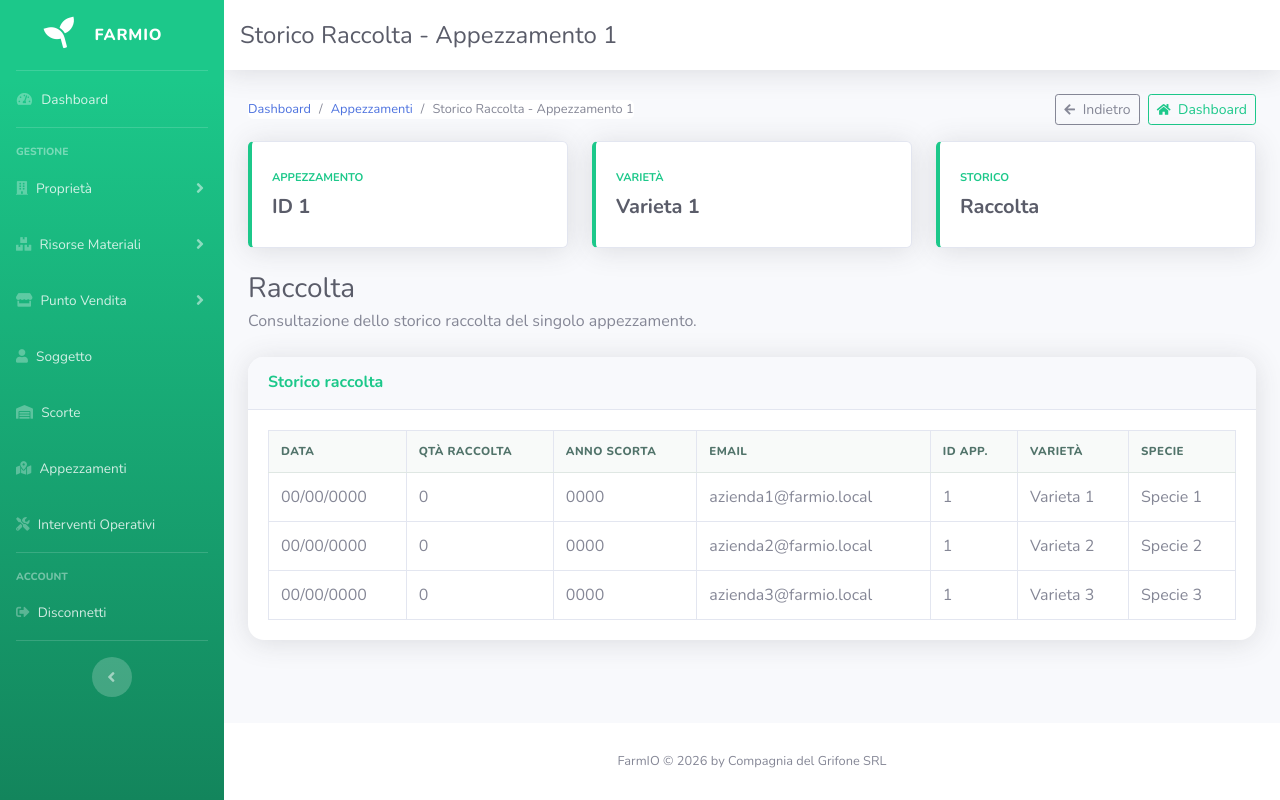
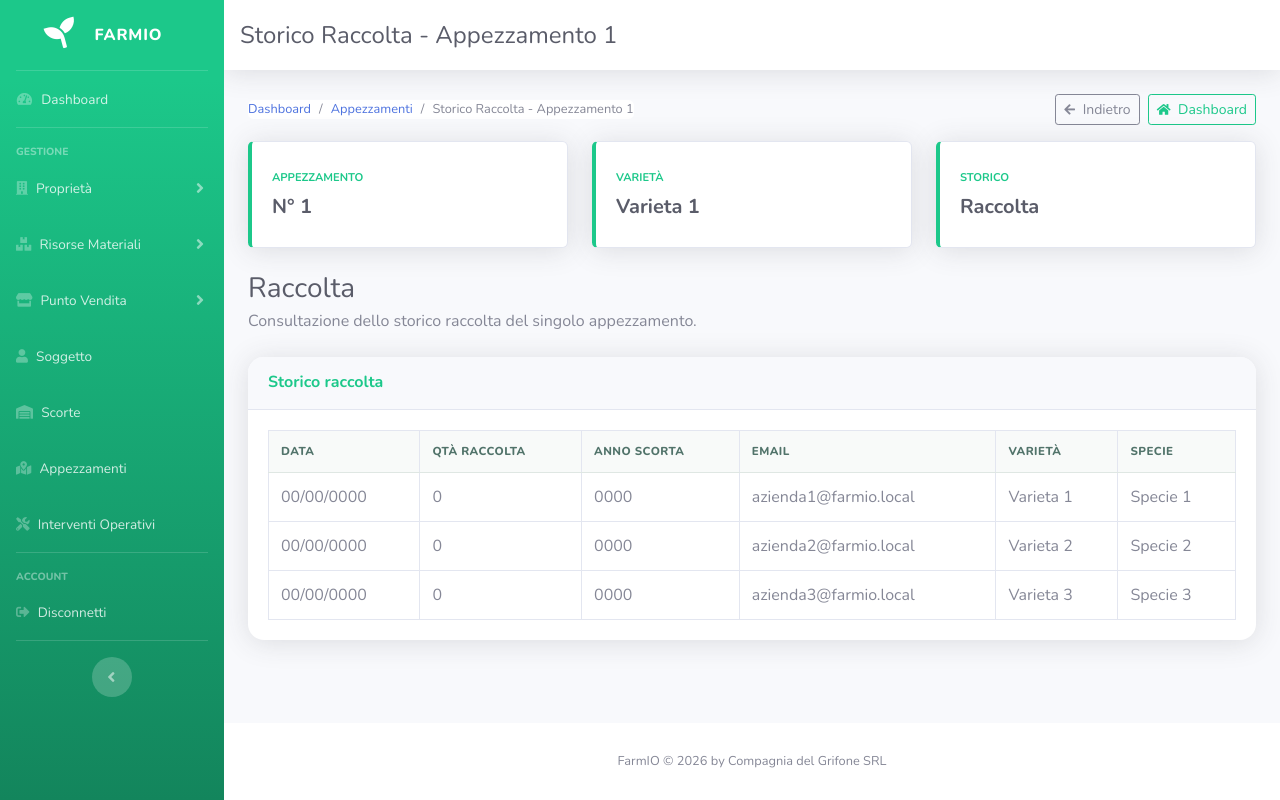
Before and after one commit to tedesco-lorenzo/FarmIO, a Flask app: page /appezzamenti/1/raccolta in a window 1280 px wide. Run offline with Flask 3, Linux system fonts and the light colour scheme; the visitor is signed in with stand-in values (Sample User, id 1); some libraries are stand-ins or nearby versions.

Commit message:
remove column id in appezzamenti

```diff
--- a/app.py
+++ b/app.py
@@ -344,25 +344,25 @@ def get_plot_history(plot_id, history_type):
         "raccolta": "Raccolta",
     }
     columns_map = {
-        "trattamenti": ["Data", "Qtà acqua", "Prodotto", "Qtà prodotto", "ID app."],
-        "irrigazione": ["Data", "Ora inizio", "Prodotto", "Qtà prodotto", "ID app."],
-        "raccolta": ["Data", "Qtà raccolta", "Anno scorta", "Email", "ID app.", "Varietà", "Specie"],
+        "trattamenti": ["Data", "Qtà acqua", "Prodotto", "Qtà prodotto"],
+        "irrigazione": ["Data", "Ora inizio", "Prodotto", "Qtà prodotto"],
+        "raccolta": ["Data", "Qtà raccolta", "Anno scorta", "Email", "Varietà", "Specie"],
     }
     rows_map = {
         "trattamenti": [
-            ["00/00/0000", "0", "Prodotto 1", "0", str(plot_id)],
-            ["00/00/0000", "0", "Prodotto 2", "0", str(plot_id)],
-            ["00/00/0000", "0", "Prodotto 3", "0", str(plot_id)],
+            ["00/00/0000", "0", "Prodotto 1", "0"],
+            ["00/00/0000", "0", "Prodotto 2", "0"],
+            ["00/00/0000", "0", "Prodotto 3", "0"],
         ],
         "irrigazione": [
-            ["00/00/0000", "00:00", "Prodotto 1", "0", str(plot_id)],
-            ["00/00/0000", "00:00", "Prodotto 2", "0", str(plot_id)],
-            ["00/00/0000", "00:00", "Prodotto 3", "0", str(plot_id)],
+            ["00/00/0000", "00:00", "Prodotto 1", "0"],
+            ["00/00/0000", "00:00", "Prodotto 2", "0"],
+            ["00/00/0000", "00:00", "Prodotto 3", "0"],
         ],
         "raccolta": [
-            ["00/00/0000", "0", "0000", "azienda1@farmio.local", str(plot_id), "Varieta 1", "Specie 1"],
-            ["00/00/0000", "0", "0000", "azienda2@farmio.local", str(plot_id), "Varieta 2", "Specie 2"],
-            ["00/00/0000", "0", "0000", "azienda3@farmio.local", str(plot_id), "Varieta 3", "Specie 3"],
+            ["00/00/0000", "0", "0000", "azienda1@farmio.local", "Varieta 1", "Specie 1"],
+            ["00/00/0000", "0", "0000", "azienda2@farmio.local", "Varieta 2", "Specie 2"],
+            ["00/00/0000", "0", "0000", "azienda3@farmio.local", "Varieta 3", "Specie 3"],
         ],
     }
     if history_type not in labels:
--- a/templates/plot_history.html
+++ b/templates/plot_history.html
@@ -22,7 +22,7 @@
                         <div class="card border-left-success shadow h-100 py-2">
                             <div class="card-body">
                                 <div class="text-xs font-weight-bold text-success text-uppercase mb-2">Appezzamento</div>
-                                <div class="h5 mb-0 font-weight-bold text-gray-800">ID {{ history.plot.id }}</div>
+                                <div class="h5 mb-0 font-weight-bold text-gray-800">N° {{ history.plot.id }}</div>
                             </div>
                         </div>
                     </div>
```
